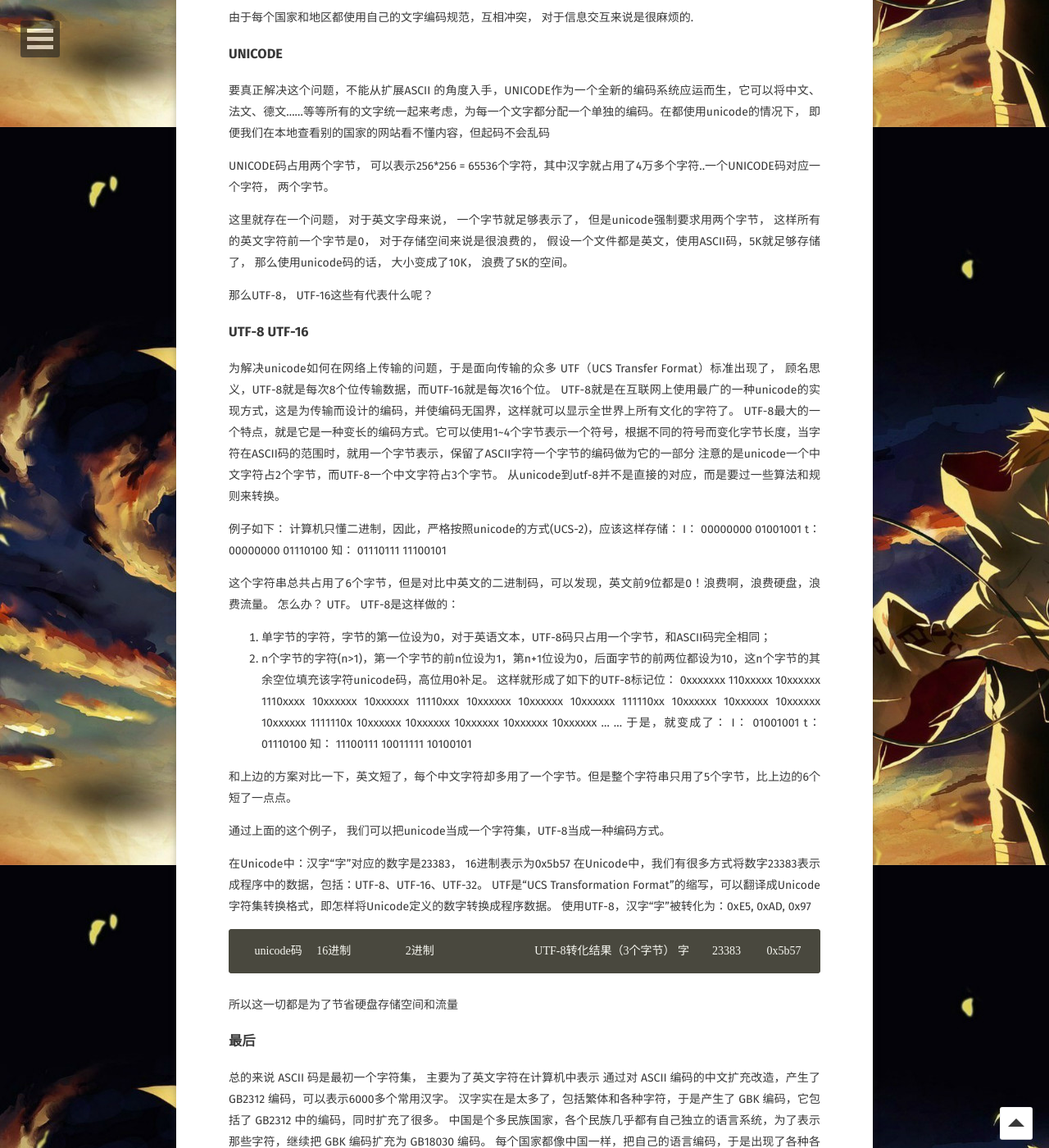
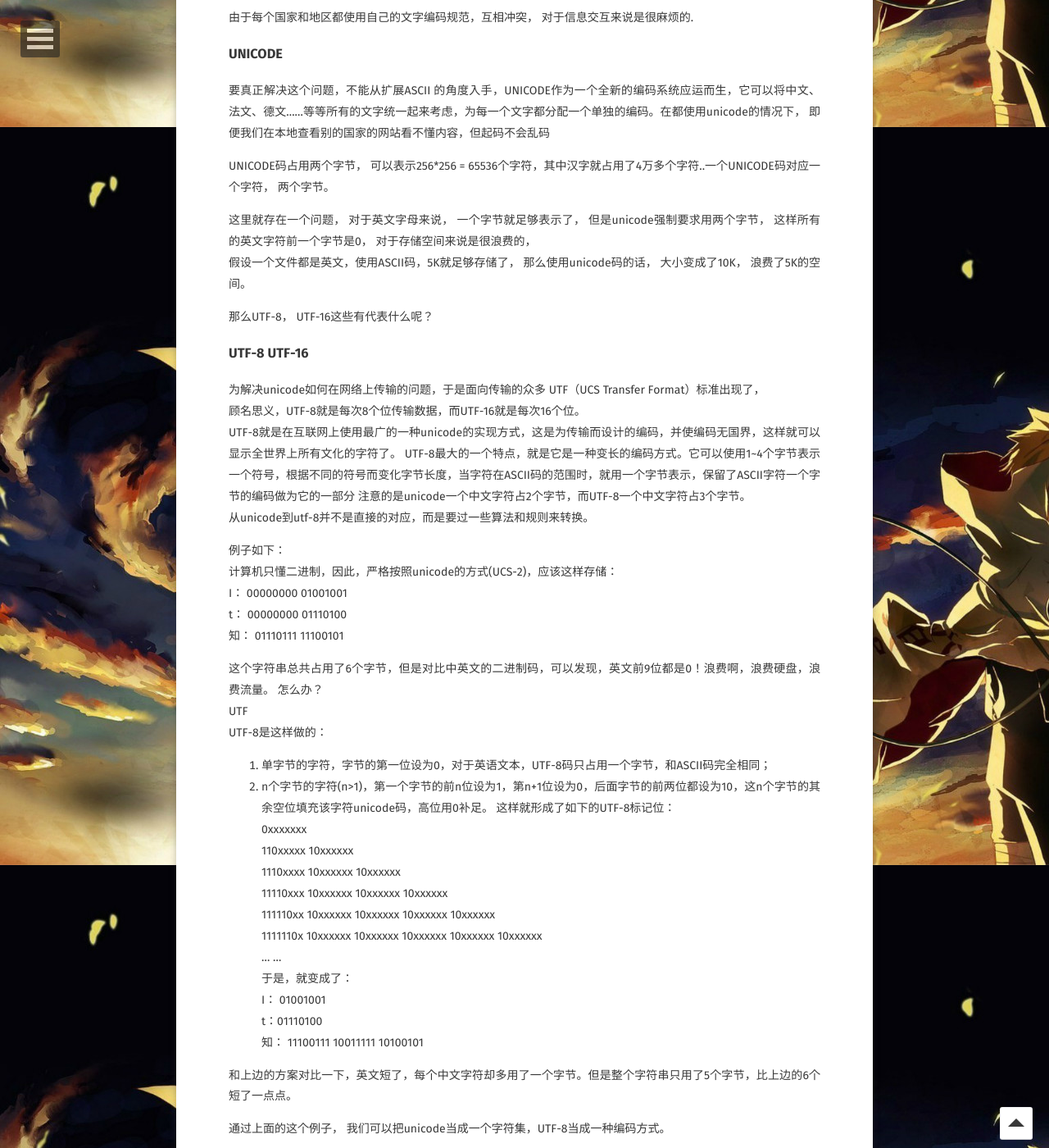
Before and after one commit to SJcz/SJcz.github.io, a Jekyll site: the page built from _posts/2019-04-30-计算机编码.md, in a window 1280 px wide and 1400 px high, scrolled down 745 px. Shown: the whole window at 82% size. Built offline with Jekyll 4.4.1, drawn with Linux system fonts in a browser that asks for light colours; some web fonts are replaced; our own code applies the rules of GitHub Pages for plain Markdown files; comment, search, counter and statistics services are not loaded; some of the changed text lies outside the part shown.

Commit message:
Update 2019-04-30-计算机编码.md

```diff
--- a/_posts/2019-04-30-计算机编码.md
+++ b/_posts/2019-04-30-计算机编码.md
@@ -12,50 +12,50 @@
 叫做 ‘GB2312’, 使用的是两个ASCII码表示一个中文字符, 所以一个中文对应两个字节 （ASCII码）<br>
 高字节和低字节, 高字节是必须大于127的数, 低字节最开始也是必须大于127的数, 后来是只要高字节大于127就行, 低字节随意.<br>
 
-由于每个国家和地区都使用自己的文字编码规范，互相冲突， 对于信息交互来说是很麻烦的.
+由于每个国家和地区都使用自己的文字编码规范，互相冲突， 对于信息交互来说是很麻烦的.<br>
 
 ### UNICODE
 要真正解决这个问题，不能从扩展ASCII 的角度入手，UNICODE作为一个全新的编码系统应运而生，它可以将中文、法文、德文……等等所有的文字统一起来考虑，为每一个文字都分配一个单独的编码。在都使用unicode的情况下，  即便我们在本地查看别的国家的网站看不懂内容，但起码不会乱码
 
 UNICODE码占用两个字节， 可以表示256*256 = 65536个字符，其中汉字就占用了4万多个字符..一个UNICODE码对应一个字符， 两个字节。
 
-这里就存在一个问题， 对于英文字母来说， 一个字节就足够表示了， 但是unicode强制要求用两个字节， 这样所有的英文字符前一个字节是0， 对于存储空间来说是很浪费的，
+这里就存在一个问题， 对于英文字母来说， 一个字节就足够表示了， 但是unicode强制要求用两个字节， 这样所有的英文字符前一个字节是0， 对于存储空间来说是很浪费的， <br>
 假设一个文件都是英文，使用ASCII码，5K就足够存储了， 那么使用unicode码的话， 大小变成了10K， 浪费了5K的空间。
 
-那么UTF-8， UTF-16这些有代表什么呢？
+那么UTF-8， UTF-16这些有代表什么呢？<br>
 
 ### UTF-8 UTF-16
-为解决unicode如何在网络上传输的问题，于是面向传输的众多 UTF（UCS Transfer Format）标准出现了，
-顾名思义，UTF-8就是每次8个位传输数据，而UTF-16就是每次16个位。
+为解决unicode如何在网络上传输的问题，于是面向传输的众多 UTF（UCS Transfer Format）标准出现了，<br>
+顾名思义，UTF-8就是每次8个位传输数据，而UTF-16就是每次16个位。<br>
 UTF-8就是在互联网上使用最广的一种unicode的实现方式，这是为传输而设计的编码，并使编码无国界，这样就可以显示全世界上所有文化的字符了。
 UTF-8最大的一个特点，就是它是一种变长的编码方式。它可以使用1~4个字节表示一个符号，根据不同的符号而变化字节长度，当字符在ASCII码的范围时，就用一个字节表示，保留了ASCII字符一个字节的编码做为它的一部分
-注意的是unicode一个中文字符占2个字节，而UTF-8一个中文字符占3个字节。
-从unicode到utf-8并不是直接的对应，而是要过一些算法和规则来转换。
+注意的是unicode一个中文字符占2个字节，而UTF-8一个中文字符占3个字节。<br>
+从unicode到utf-8并不是直接的对应，而是要过一些算法和规则来转换。<br>
 
-例子如下：
-计算机只懂二进制，因此，严格按照unicode的方式(UCS-2)，应该这样存储：
-I： 00000000 01001001
-t： 00000000 01110100
-知： 01110111 11100101
+例子如下：<br>
+计算机只懂二进制，因此，严格按照unicode的方式(UCS-2)，应该这样存储：<br>
+I： 00000000 01001001<br>
+t： 00000000 01110100<br>
+知： 01110111 11100101<br>
 
 这个字符串总共占用了6个字节，但是对比中英文的二进制码，可以发现，英文前9位都是0！浪费啊，浪费硬盘，浪费流量。
-怎么办？
-UTF。
-UTF-8是这样做的：
+怎么办？<br>
+UTF <br>
+UTF-8是这样做的：<br>
 1. 单字节的字符，字节的第一位设为0，对于英语文本，UTF-8码只占用一个字节，和ASCII码完全相同；
 2. n个字节的字符(n>1)，第一个字节的前n位设为1，第n+1位设为0，后面字节的前两位都设为10，这n个字节的其余空位填充该字符unicode码，高位用0补足。
-这样就形成了如下的UTF-8标记位：
-0xxxxxxx
-110xxxxx 10xxxxxx
-1110xxxx 10xxxxxx 10xxxxxx
-11110xxx 10xxxxxx 10xxxxxx 10xxxxxx
-111110xx 10xxxxxx 10xxxxxx 10xxxxxx 10xxxxxx
-1111110x 10xxxxxx 10xxxxxx 10xxxxxx 10xxxxxx 10xxxxxx
-... ...
-于是，就变成了：
-I： 01001001
-t：01110100
-知： 11100111 10011111 10100101
+这样就形成了如下的UTF-8标记位：<br>
+0xxxxxxx<br>
+110xxxxx 10xxxxxx<br>
+1110xxxx 10xxxxxx 10xxxxxx<br>
+11110xxx 10xxxxxx 10xxxxxx 10xxxxxx<br>
+111110xx 10xxxxxx 10xxxxxx 10xxxxxx 10xxxxxx<br>
+1111110x 10xxxxxx 10xxxxxx 10xxxxxx 10xxxxxx 10xxxxxx<br>
+... ...<br>
+于是，就变成了：<br>
+I： 01001001<br>
+t：01110100<br>
+知： 11100111 10011111 10100101<br>
 
 和上边的方案对比一下，英文短了，每个中文字符却多用了一个字节。但是整个字符串只用了5个字节，比上边的6个短了一点点。
 
```
Also changed, not shown: other parts of _posts/2019-04-30-计算机编码.md (+6 -1 lines).
